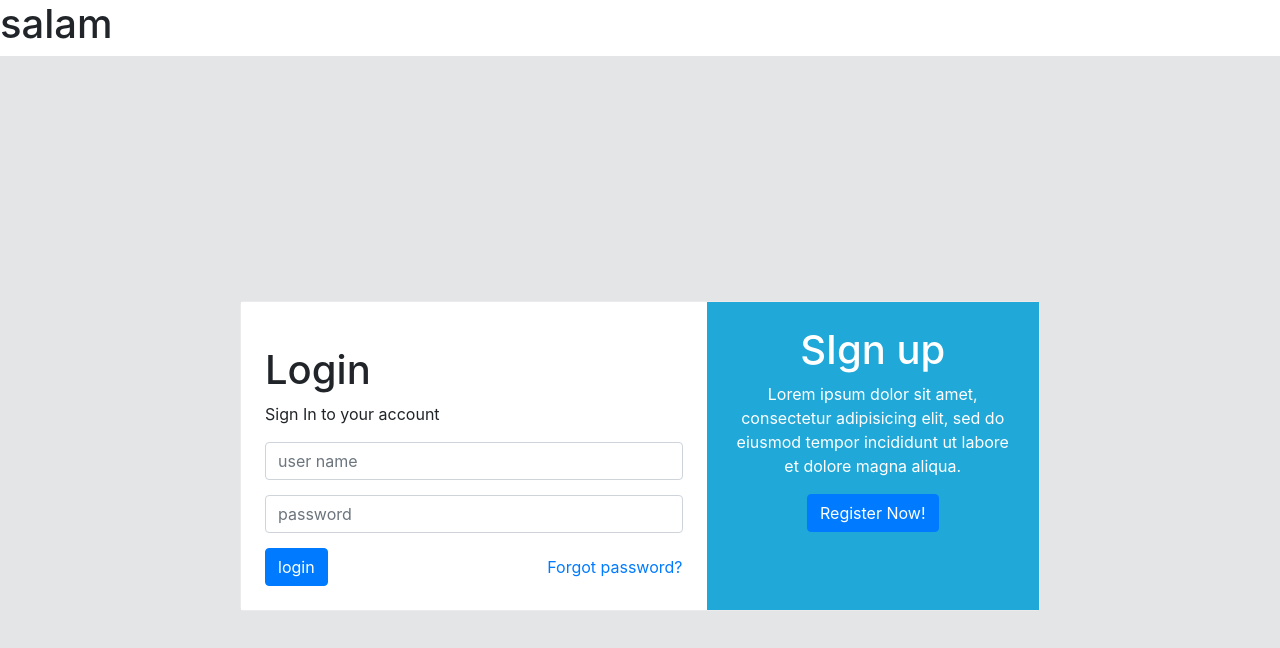
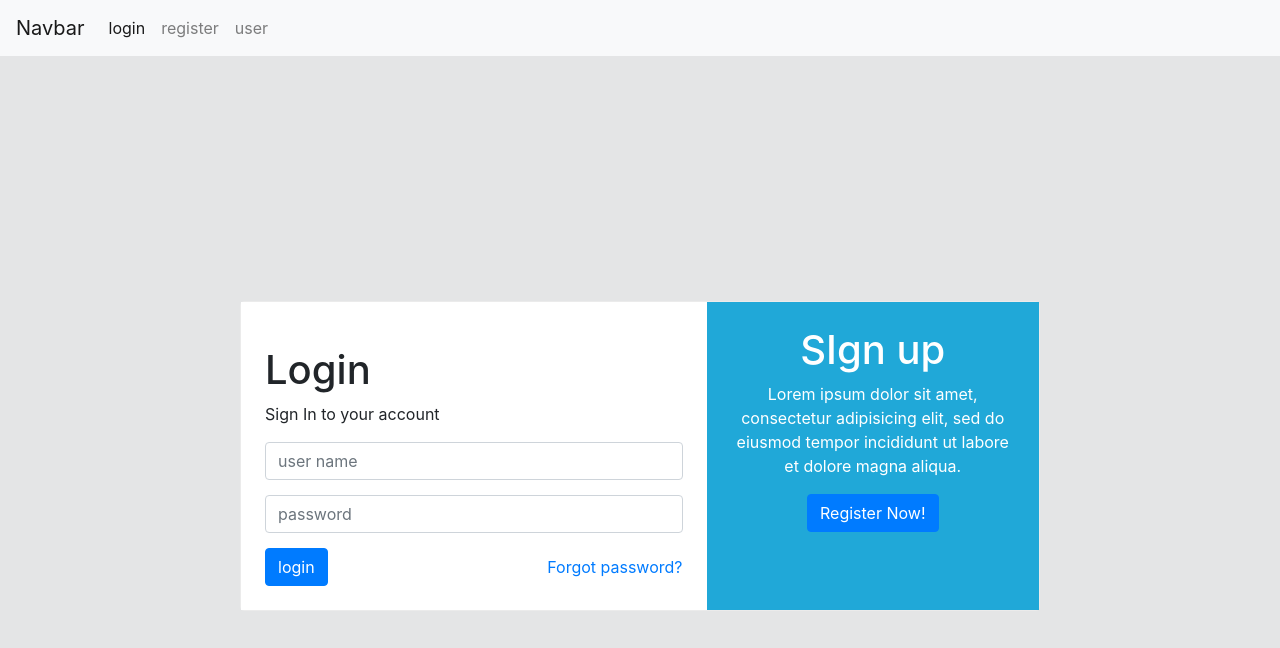
Before and after one commit to saeedhaj/user, an Angular app: page /login in a window 1280 px wide. Shown: the top 648 px of the page. Built offline with nearby package versions, Linux system fonts and the light colour scheme.

Commit message:
fixed nav

```diff
--- a/src/app/header/header.component.html
+++ b/src/app/header/header.component.html
@@ -1 +1,20 @@
-<h1>salam</h1>
+<nav class="navbar navbar-expand-lg navbar-light bg-light">
+    <a class="navbar-brand" href="#">Navbar</a>
+    <button class="navbar-toggler" type="button" data-toggle="collapse" data-target="#navbarNav" aria-controls="navbarNav" aria-expanded="false" aria-label="Toggle navigation">
+      <span class="navbar-toggler-icon"></span>
+    </button>
+    <div class="collapse navbar-collapse" id="navbarNav">
+        <ul class="navbar-nav">
+            <li class="nav-item active">
+                <a class="nav-link" [routerLink]="['/login']" routerLinkActive="router-link-active">login</a>
+            </li>
+            <li class="nav-item">
+                <a class="nav-link" [routerLink]="['/register']" routerLinkActive="router-link-active">register</a>
+            </li>
+            <li class="nav-item">
+                <a class="nav-link" [routerLink]="['/user']" routerLinkActive="router-link-active">user</a>
+            </li>
+
+        </ul>
+    </div>
+</nav>
--- a/src/app/header/header.module.ts
+++ b/src/app/header/header.module.ts
@@ -1,13 +1,15 @@
 import { NgModule } from '@angular/core';
 import { CommonModule } from '@angular/common';
 import { HeaderComponent } from './header.component';
+import { RouterModule } from '@angular/router';
 
 
 
 @NgModule({
   declarations: [HeaderComponent],
   imports: [
-    CommonModule
+    CommonModule,
+  RouterModule
   ],
   exports:[HeaderComponent]
 })
```
